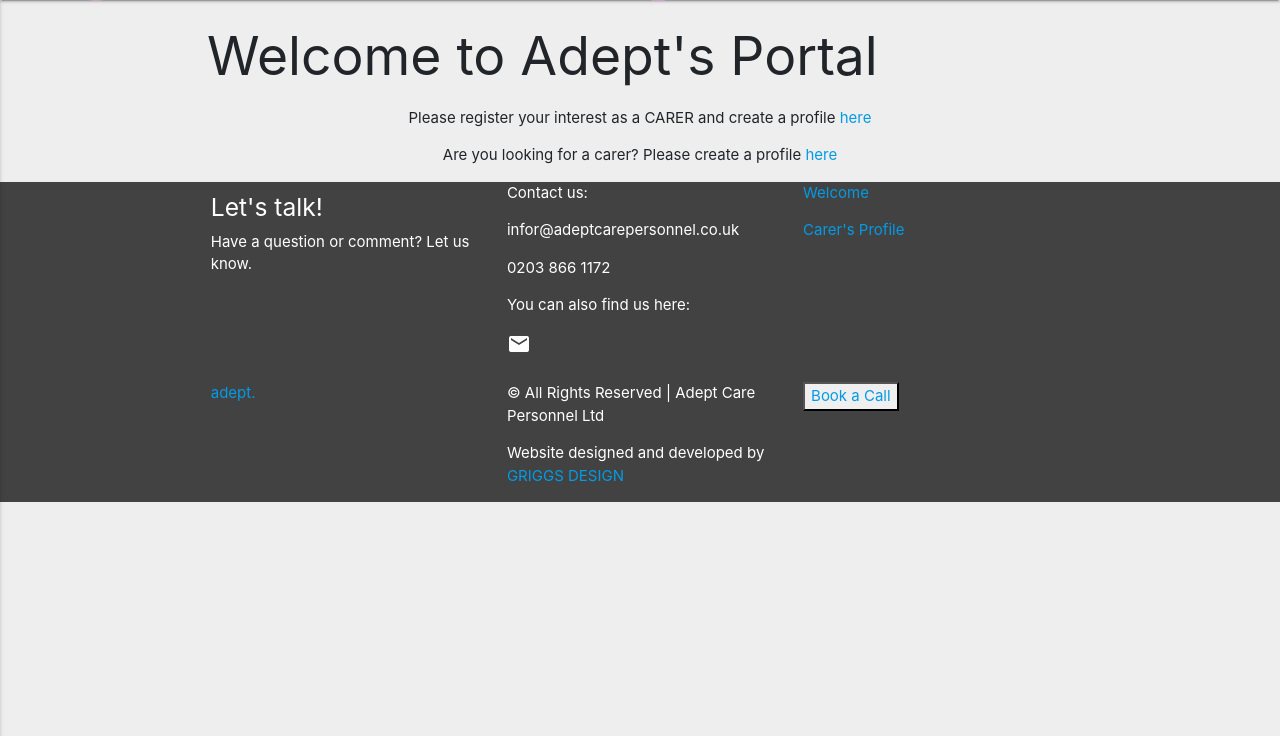
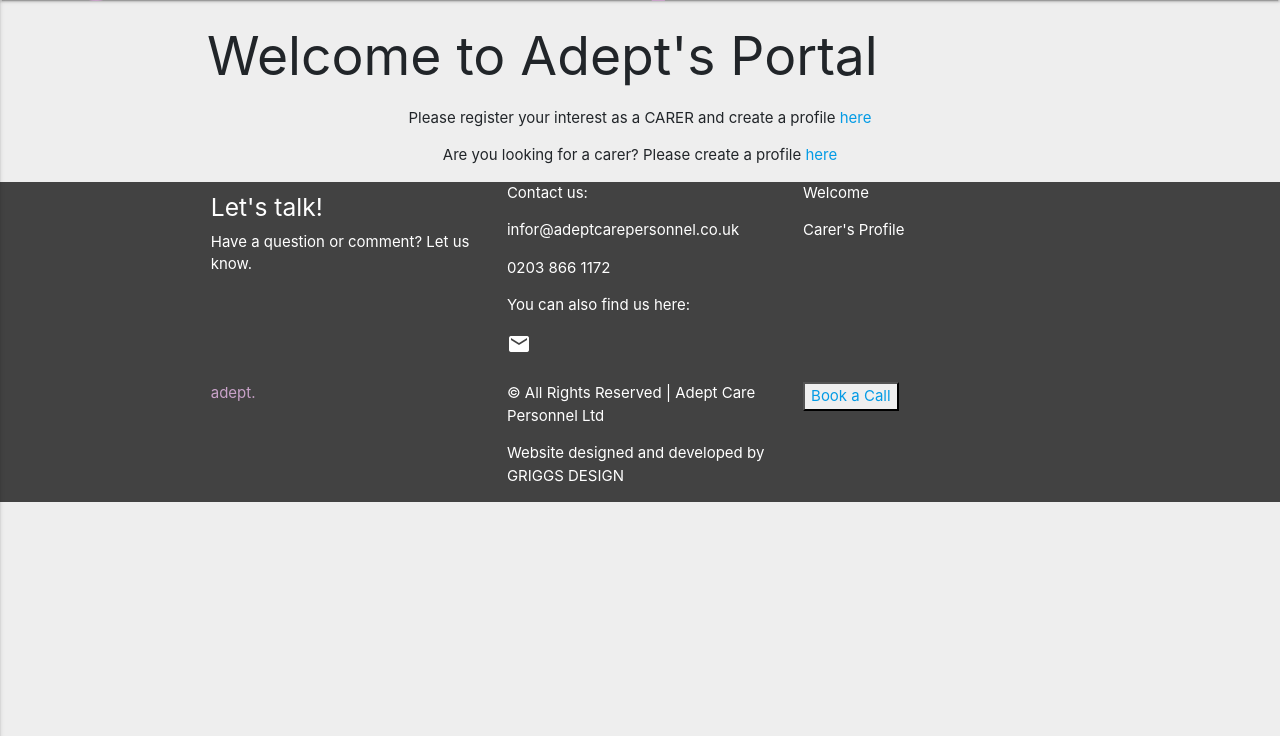
Before and after one commit to sarahg177/adeptcare, a Django app: page /users/ in a window 1280 px wide. Shown: the part 64-800 px from the top of the page. Run offline with Django 3.2, Linux system fonts and the light colour scheme; some libraries are stand-ins or nearby versions.

Commit message:
css update with colours

```diff
--- a/static/css/styles.css
+++ b/static/css/styles.css
@@ -19,6 +19,18 @@ footer {
     color: #ffffff;
 }
 
+.sitemap {
+    color: #ffffff;
+}
+
+.brand-logo {
+    color: #c8a2c8;
+}
+
+.griggs_design_link {
+    color: #ffffff;
+}
+
 /*---Navbar---*/
 
 .nav-link {
--- a/templates/base.html
+++ b/templates/base.html
@@ -1,4 +1,4 @@
-{% load static %}
+{% load staticfiles %}
 <!doctype html>
 <html lang="en">
 <head>
@@ -80,7 +80,7 @@
         </div>
        <div class="col-lg-4 col-md-4 mx-auto">
            <p>&copy; All Rights Reserved | Adept Care Personnel Ltd</p>
-           <p>Website designed and developed by <a href="https://www.griggsdesign.co.uk">GRIGGS DESIGN</a> </p>
+           <p>Website designed and developed by <a class="griggs_design_link" href="https://www.griggsdesign.co.uk">GRIGGS DESIGN</a> </p>
         </div>
         <div class="col-lg-4 col-md-4 mx-auto">
             <button class="book_call"><a href="https://www.adeptcarepersonnel.co.uk/contact-us">Book a Call</a></button>
```
